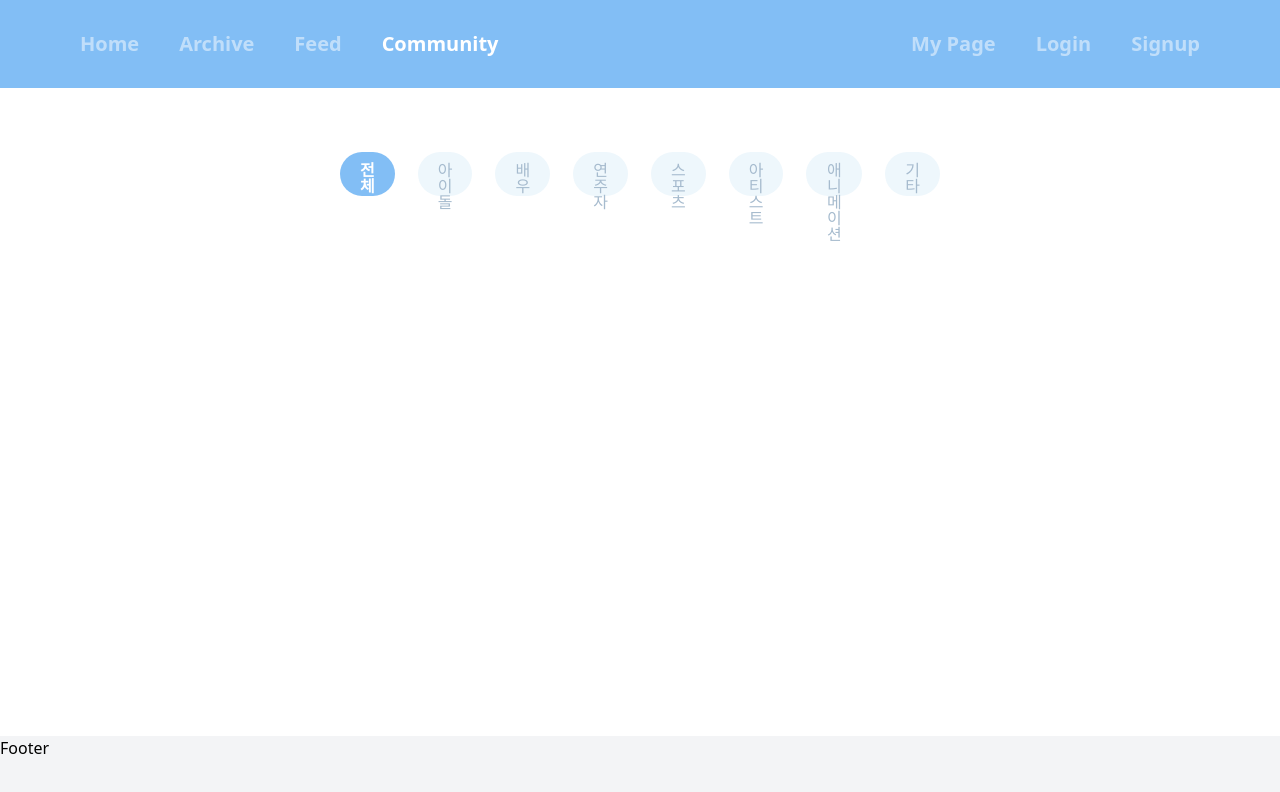
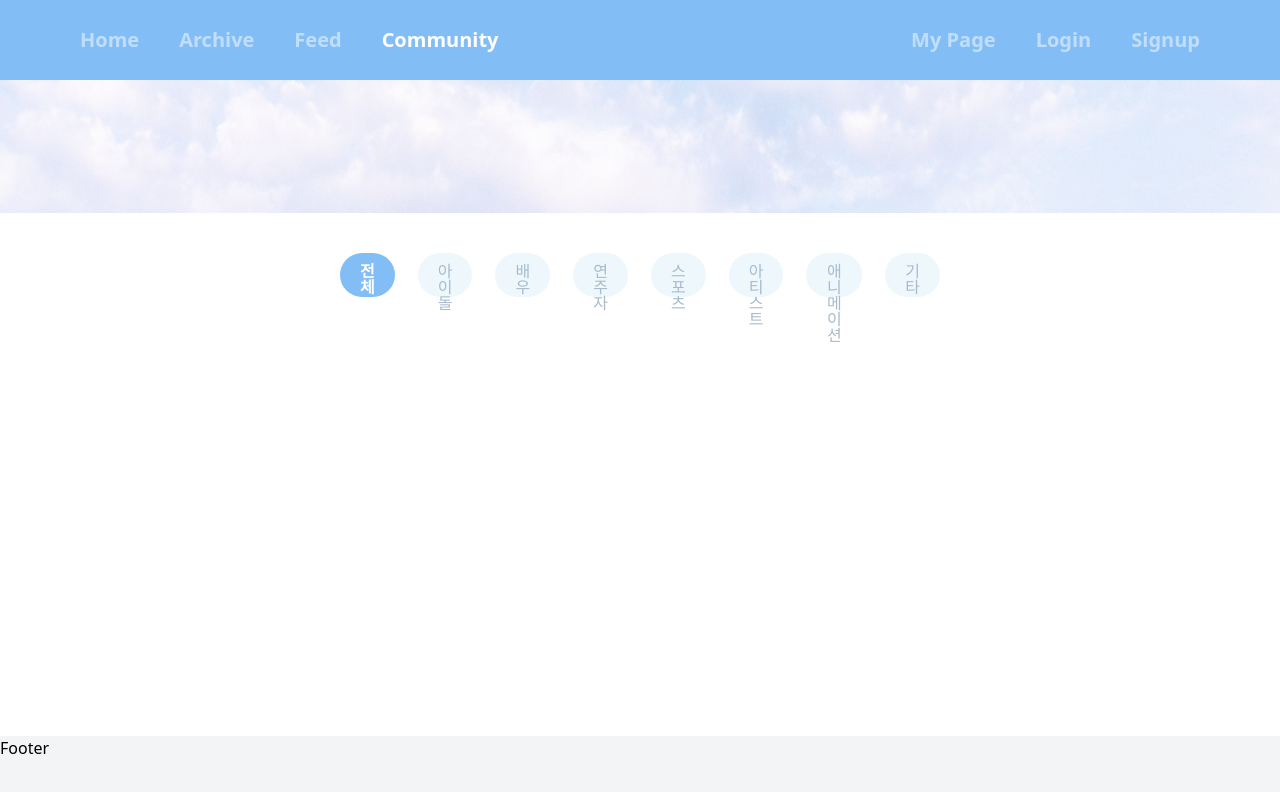
Before and after one commit to Deokive/FE, a React (Vite) app: page /community in a window 1280 px wide. Shown: the top 792 px of the page. Built offline with nearby package versions, Linux system fonts and the light colour scheme; the HTML template or start-up script is replaced by a standard one; a web font is replaced by a local one.

Commit message:
feat: 커뮤니티 페이지에 배너추가

```diff
--- a/src/components/MainNavbar.tsx
+++ b/src/components/MainNavbar.tsx
@@ -6,7 +6,7 @@ const MainNavbar = () => {
 
   return (
     // 홈, 아카이브, 커뮤니티, 피드 네비게이션 바
-    <div className="typo-h3-semibold bg-brand-blue-400 flex h-[88px] px-[80px] py-[22px] justify-between items-center stretch">
+    <div className="typo-h3-semibold bg-brand-blue-400 flex h-[80px] px-[80px] py-[28px] justify-between items-center stretch">
       <div className="flex items-center gap-10">
         {/* 왼쪽 그룹 */}
         <ul className="flex items-center gap-10">
--- /dev/null
+++ b/src/components/community/Banner.tsx
@@ -0,0 +1,11 @@
+import banner from "@/assets/banner.png";
+
+const Banner = () => {
+  return (
+    <div className="flex justify-center items-center w-full">
+      <img src={banner} alt="banner" role="img"></img>
+    </div>
+  );
+};
+
+export default Banner;
--- a/src/pages/Community/Community.tsx
+++ b/src/pages/Community/Community.tsx
@@ -1,11 +1,13 @@
 import CommunityTab from "@/components/community/CommunityTab";
 import { useState } from "react";
+import Banner from "@/components/community/Banner";
 
 const Community = () => {
   const [category, setCategory] = useState<string>("all");
   return (
-    <div className="h-full pt-16 pb-16">
-      <div className="px-[340px]">
+    <div className="h-full w-full">
+      <Banner />
+      <div className="px-[340px] my-[40px]">
         <CommunityTab value={category} onChange={setCategory} />
       </div>
     </div>
```
Also changed, not shown: src/assets/banner.png (added).
